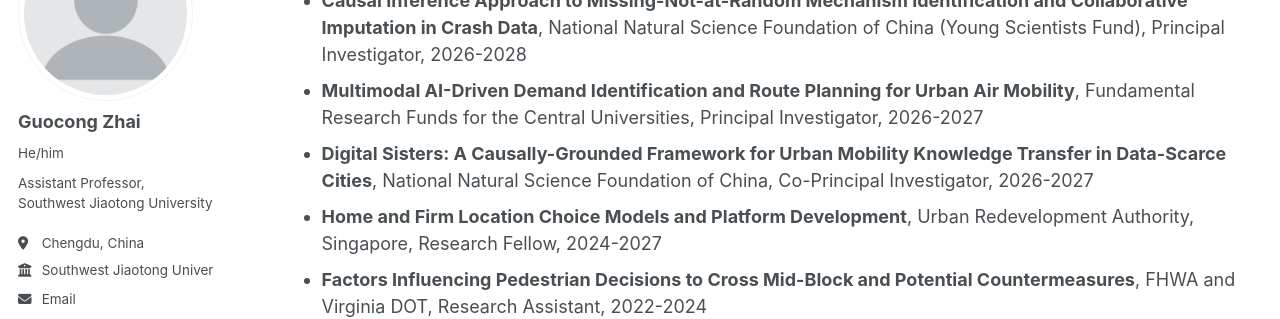
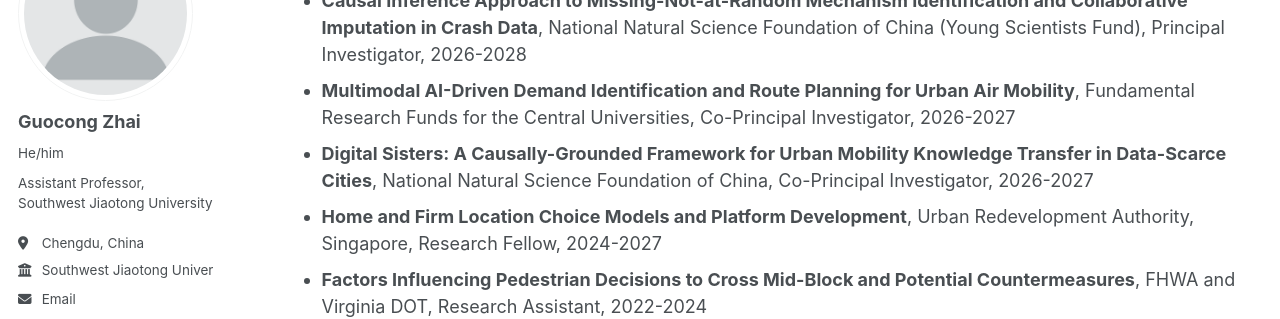
Before and after one commit to gzhai001/gzhai001.github.io, a Jekyll site: the page built from _pages/research.md, in a window 1280 px wide and 900 px high, scrolled down 1766 px. Shown: the part 180-499 px from the top of the window. Built offline with Jekyll 4.4.1, drawn with Linux system fonts in a browser that asks for light colours; some web fonts are replaced.

Commit message:
Fix role: UAM grant is Co-PI

```diff
--- a/_pages/research.md
+++ b/_pages/research.md
@@ -35,7 +35,7 @@ How do people choose and use shared mobility services, and how do built environm
 
 - **Causal Decision-Making for Safe Systems**, Ministry of Education of China, Overseas Postdoctoral Talent Program, Principal Investigator, 2027-2029
 - **Causal Inference Approach to Missing-Not-at-Random Mechanism Identification and Collaborative Imputation in Crash Data**, National Natural Science Foundation of China (Young Scientists Fund), Principal Investigator, 2026-2028
-- **Multimodal AI-Driven Demand Identification and Route Planning for Urban Air Mobility**, Fundamental Research Funds for the Central Universities, Principal Investigator, 2026-2027
+- **Multimodal AI-Driven Demand Identification and Route Planning for Urban Air Mobility**, Fundamental Research Funds for the Central Universities, Co-Principal Investigator, 2026-2027
 - **Digital Sisters: A Causally-Grounded Framework for Urban Mobility Knowledge Transfer in Data-Scarce Cities**, National Natural Science Foundation of China, Co-Principal Investigator, 2026-2027
 - **Home and Firm Location Choice Models and Platform Development**, Urban Redevelopment Authority, Singapore, Research Fellow, 2024-2027
 - **Factors Influencing Pedestrian Decisions to Cross Mid-Block and Potential Countermeasures**, FHWA and Virginia DOT, Research Assistant, 2022-2024
```
